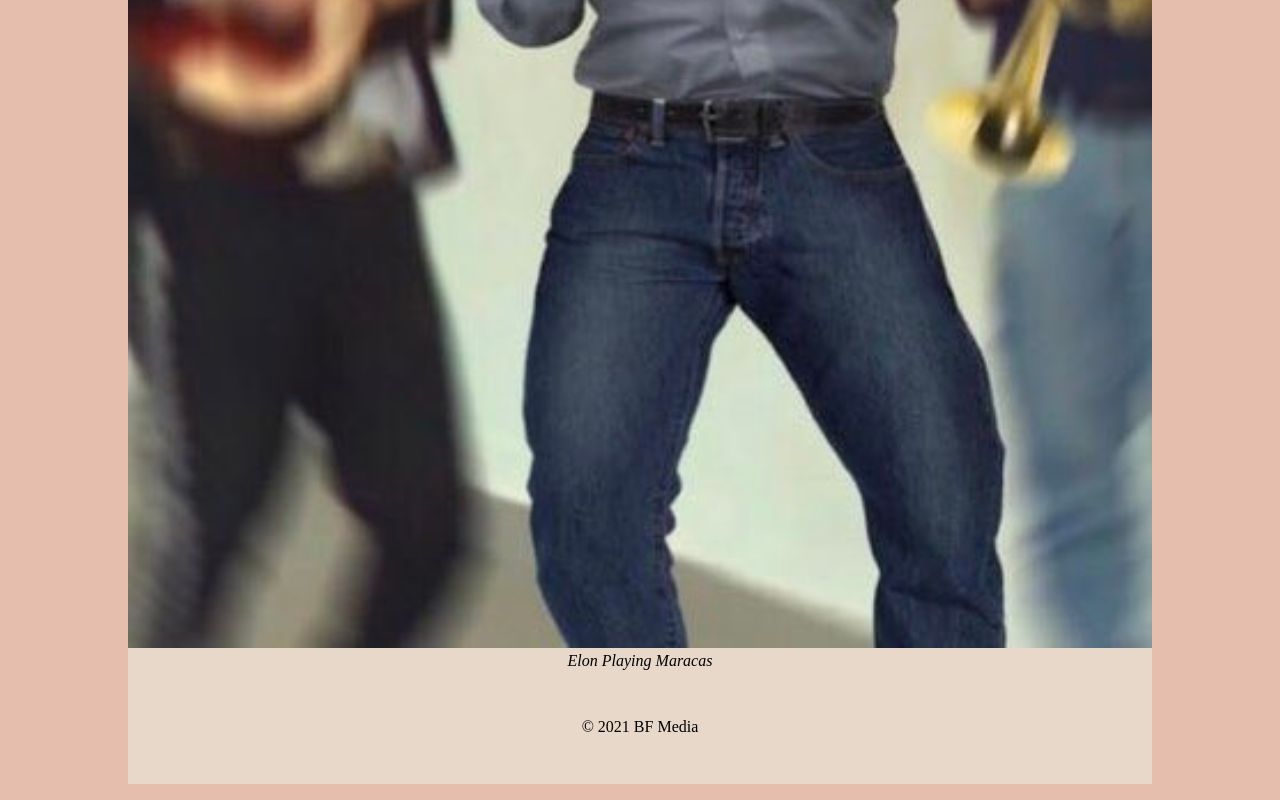
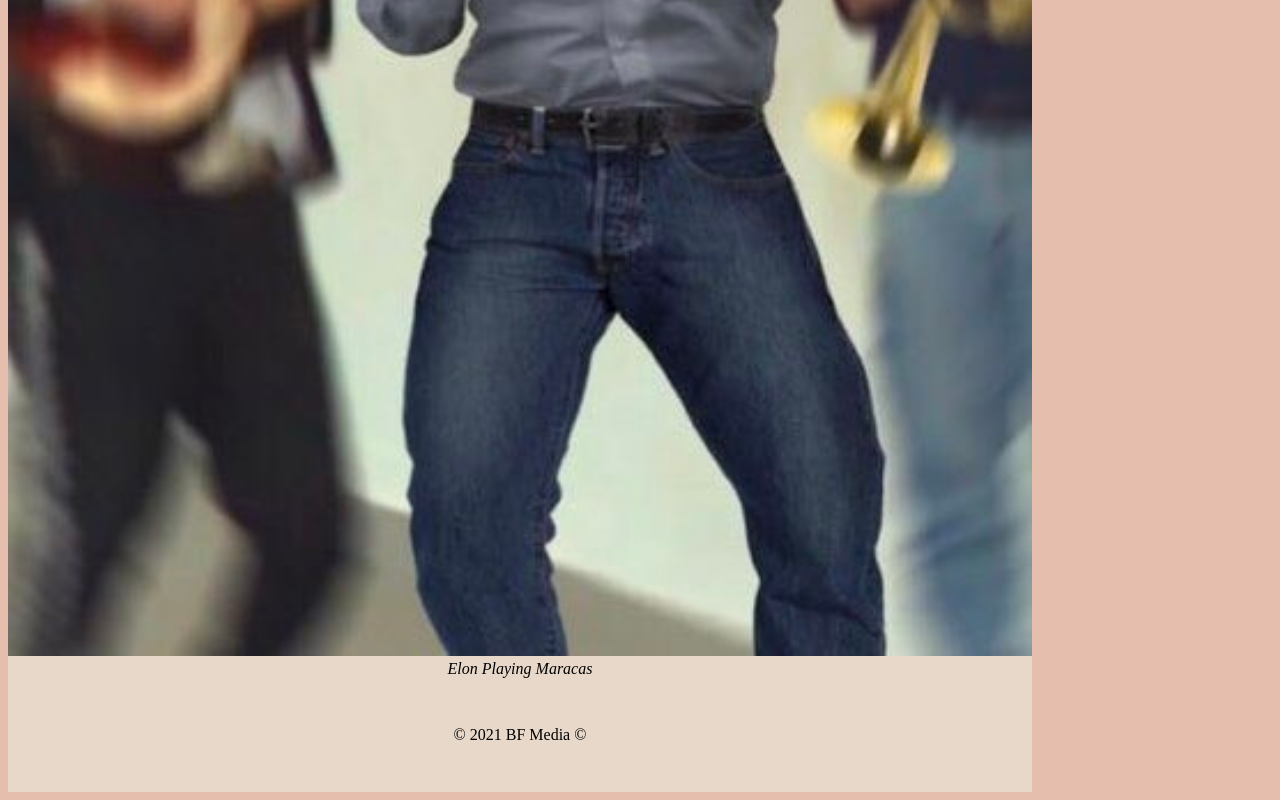
Before and after one commit to LC101-September-2021/assignment-4-html-me-something-codyhelm94, a website: page index.html in a window 1280 px wide. Shown: the part 4181-4981 px from the top of the page. Drawn offline with Linux system fonts and the light colour scheme.

Commit message:
Adding entitiy

```diff
--- a/index.html
+++ b/index.html
@@ -84,6 +84,6 @@
             </section>
          </article>
       </main>
-      <footer> &#169 2021 BF Media</footer>
+      <footer> &#169 2021 BF Media &copy; </footer>
    </body>
 </html>
--- a/styles.css
+++ b/styles.css
@@ -8,7 +8,6 @@ body{
 
 body {
 	width: 100%;
-	margin:auto;
 	max-width: 1024px;
 	background-color: rgb(230, 190, 174);
 	font-size: 62.5%;
```
